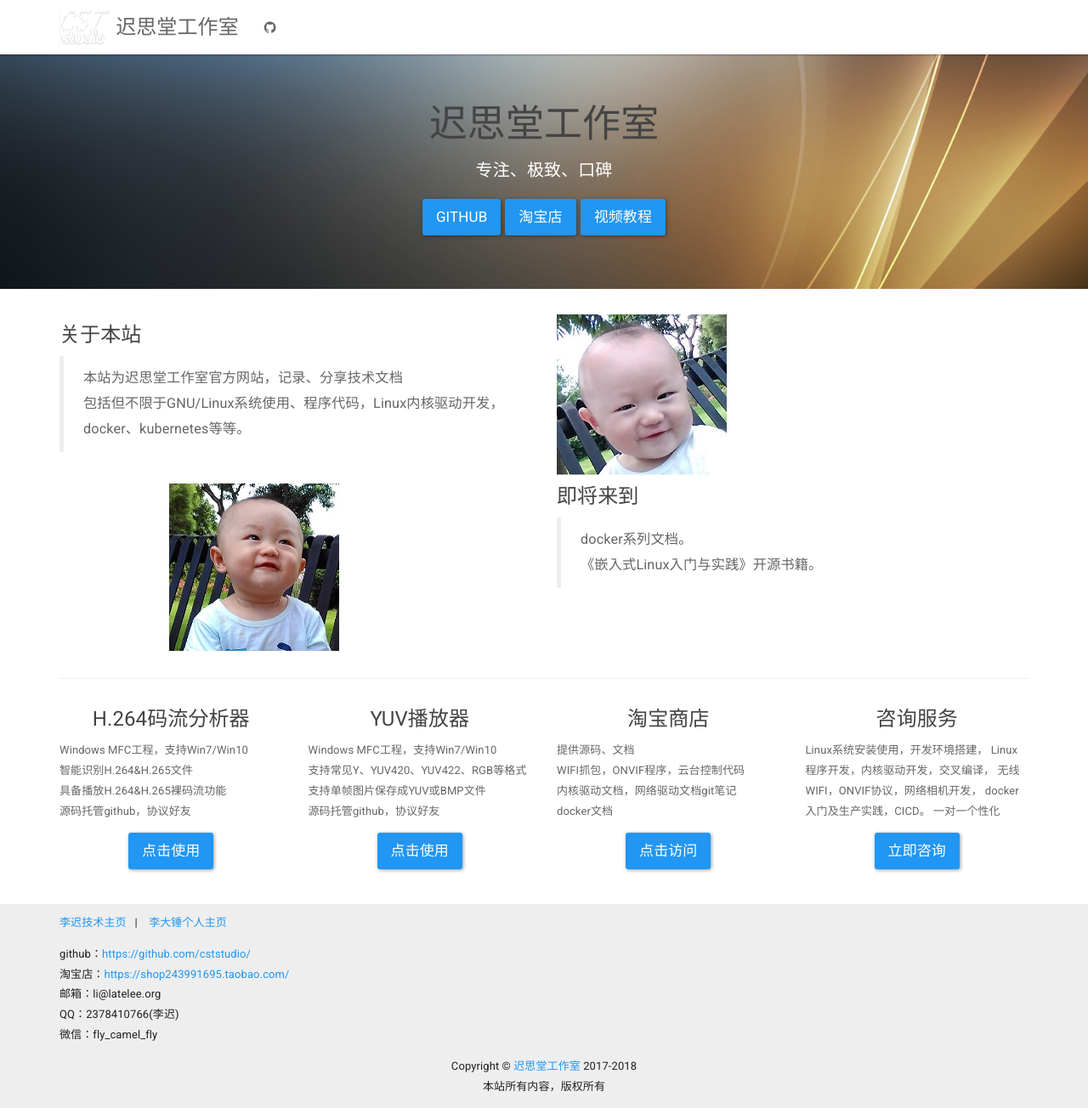
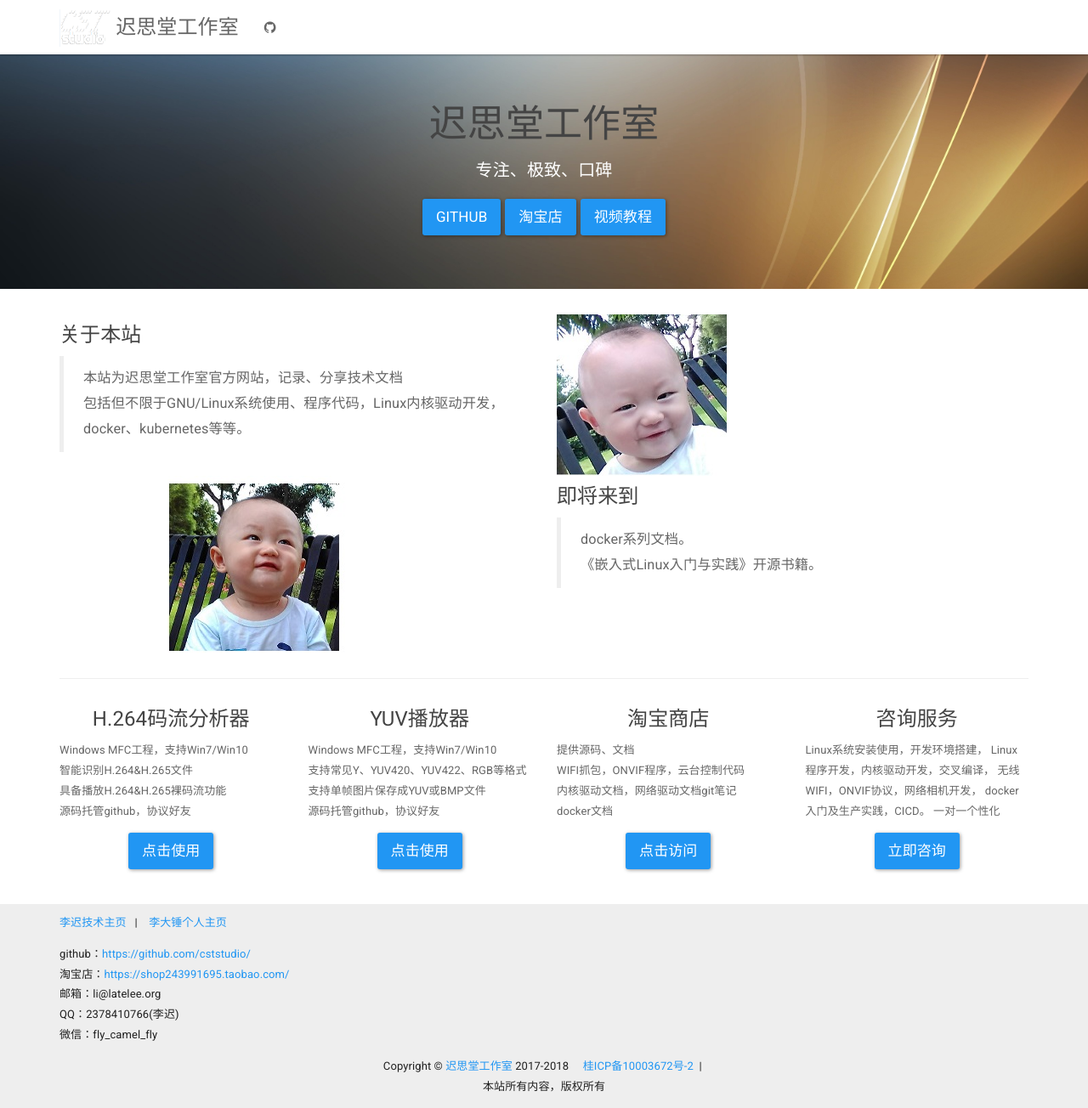
Before and after one commit to cststudio/cststudio.github.io, a Jekyll site: the page built from index.html, in a window 1280 px wide and 1304 px high. Shown: the whole window at 85% size. Built offline with Jekyll 4.4.1, drawn with Linux system fonts in a browser that asks for light colours; nearby versions of some CDN libraries; comment, search, counter and statistics services are not loaded.

Commit message:
update.
Signed-off-by: Late Lee <li@latelee.org>

```diff
--- a/_includes/footer.html
+++ b/_includes/footer.html
@@ -14,7 +14,13 @@
         微信：fly_camel_fly <br>
         </p>
         <p class="text-center">
-            Copyright &copy; <a href="https://www.cststudio.com.cn/" >{{ site.title }}</a> 2017-{{ site.time | date: '%Y' }} </br>
+            Copyright &copy; <a href="https://www.cststudio.com.cn/" >{{ site.title }}</a> 2017-{{ site.time | date: '%Y' }} &nbsp; &nbsp;
+
+            <a href="http://www.miitbeian.gov.cn/" rel="external nofollow"> 桂ICP备10003672号-2</a>&nbsp; |&nbsp;
+
+            <script src="https://s13.cnzz.com/z_stat.php?id=1273965306&web_id=1273965306" language="JavaScript"></script>
+
+            </br>
         本站所有内容，版权所有 </br>
         </p>
         <!-- <p class="text-muted">Place sticky footer content here.</p> -->
```
